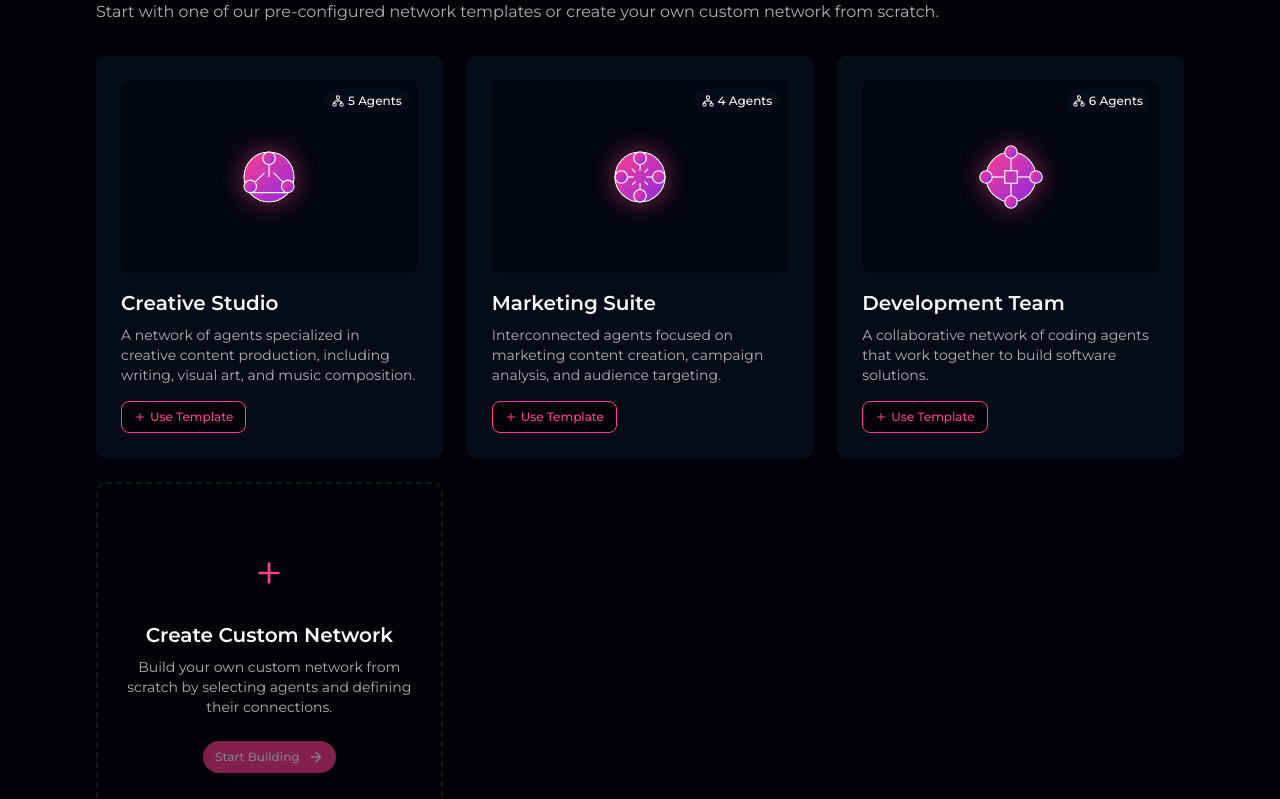
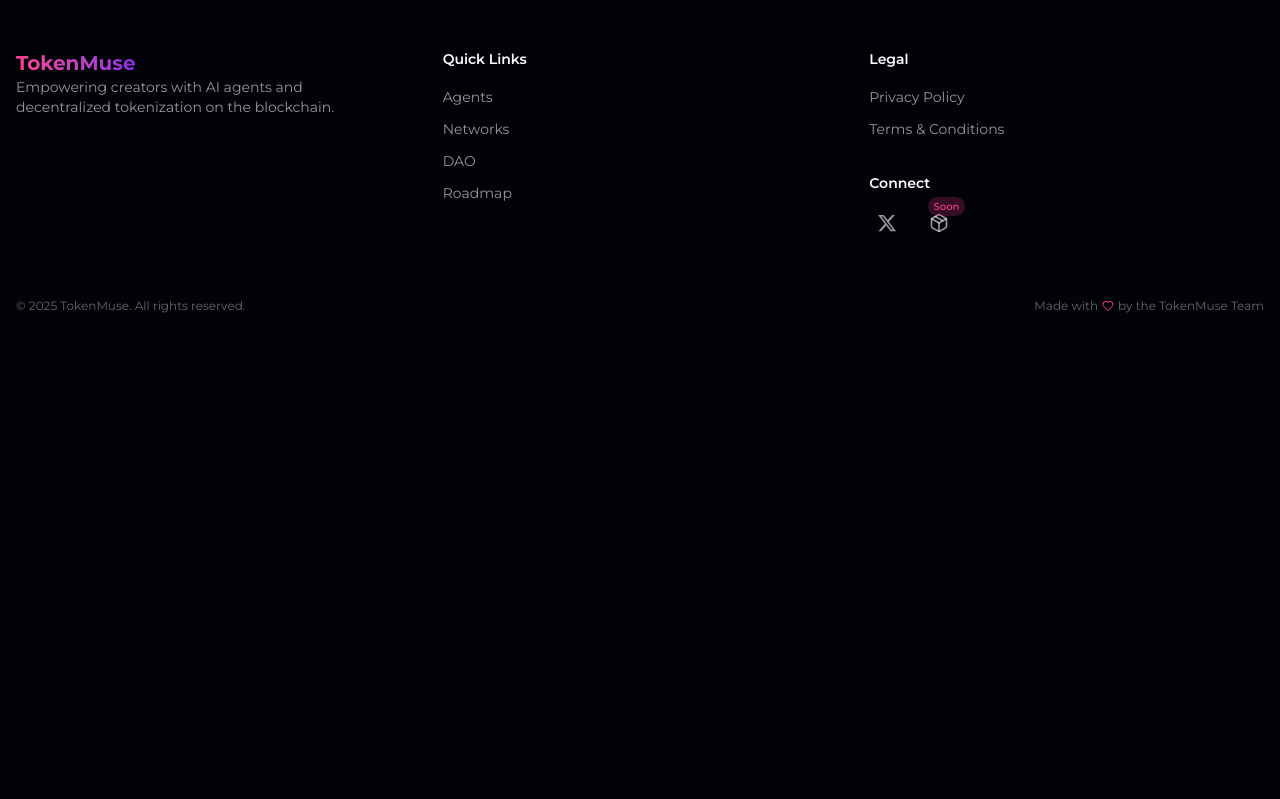
Before and after one commit to BojidarTonev/token-muse-v2, a Next.js app: page /network in a window 1280 px wide. Shown: the part 1460-2259 px from the top of the page. After the commit the page ends 1806 px from the top, so only its background shows below. Built offline with nearby package versions, Linux system fonts and the light colour scheme.

Commit message:
mroe stuff

```diff
--- a/app/network/page.tsx
+++ b/app/network/page.tsx
@@ -268,75 +268,6 @@
               </div>
             </section>
           </ScrollReveal>
-
-          {/* Network List */}
-          <ScrollReveal animation="fadeIn" delay={0.3}>
-            <section>
-              <h2 className="text-2xl font-semibold mb-4">Network Templates</h2>
-              <p className="text-foreground/70 mb-8">
-                Start with one of our pre-configured network templates or create your own custom network from scratch.
-              </p>
-
-              <StaggerContainer className="grid grid-cols-1 md:grid-cols-3 gap-6" delay={0.1}>
-                {networks.map((network, index) => (
-                  <ScrollReveal key={network.id} animation="slideUp" delay={index * 0.05}>
-                    <div className="feature-card group h-full">
-                      <div className="relative w-full h-48 mb-4 rounded-md overflow-hidden bg-background/50">
-                        <div className="absolute inset-0 flex items-center justify-center">
-                          <Image
-                            src={network.image}
-                            alt={network.name}
-                            width={100}
-                            height={100}
-                            className="transition-transform duration-300 group-hover:scale-110"
-                          />
-                        </div>
-                        <div className="absolute top-2 right-2 bg-card px-2 py-1 rounded-full text-xs font-medium flex items-center gap-1">
-                          <Network className="w-3 h-3" />
-                          <span>{network.agents} Agents</span>
-                        </div>
-                      </div>
-
-                      <h3 className="text-xl font-semibold mb-2 group-hover:text-primary transition-colors">
-                        {network.name}
-                      </h3>
-                      <p className="text-sm text-foreground/70 mb-4">
-                        {network.description}
-                      </p>
-
-                      <div className="flex justify-between items-center">
-                        <Link href="/create-network">
-                          <Button variant="outline" size="sm" className="text-primary border-primary hover:bg-primary/10 flex items-center gap-1">
-                            <Plus className="w-3 h-3" />
-                            Use Template
-                          </Button>
-                        </Link>
-                      </div>
-                    </div>
-                  </ScrollReveal>
-                ))}
-
-                {/* Create Custom Network Card */}
-                <ScrollReveal animation="fadeIn" delay={0.4}>
-                  <div className="border-2 border-dashed border-border rounded-lg p-6 flex flex-col items-center justify-center text-center h-[350px] hover:border-primary/50 transition-colors">
-                    <div className="w-16 h-16 rounded-full bg-background flex items-center justify-center mb-4">
-                      <Plus className="w-8 h-8 text-primary" />
-                    </div>
-                    <h3 className="text-xl font-semibold mb-2">Create Custom Network</h3>
-                    <p className="text-sm text-foreground/70 mb-6">
-                      Build your own custom network from scratch by selecting agents and defining their connections.
-                    </p>
-                    <Link href="/create-network">
-                      <Button variant="app" size="sm" className="flex items-center gap-2" disabled>
-                        Start Building
-                        <ArrowRight className="w-4 h-4" />
-                      </Button>
-                    </Link>
-                  </div>
-                </ScrollReveal>
-              </StaggerContainer>
-            </section>
-          </ScrollReveal>
         </main>
       </PageTransition>
     </div>
--- a/app/roadmap/page.tsx
+++ b/app/roadmap/page.tsx
@@ -11,7 +11,7 @@
     quarter: "Q3 2024",
     title: "Platform Foundation",
     description: "Initial platform architecture and core functionality development.",
-    status: "in-progress",
+    status: "completed",
     icon: <Sparkles className="w-5 h-5" />,
     items: [
       { text: "Core platform architecture design", status: "completed" },
@@ -23,10 +23,10 @@
     quarter: "Q4 2024",
     title: "Tokenomics Implementation",
     description: "Implementing the token economy and marketplace functionality.",
-    status: "planned",
+    status: "completed",
     icon: <Blocks className="w-5 h-5" />,
     items: [
-      { text: "Token smart contract development", status: "in-progress" },
+      { text: "Token economic model finalization", status: "completed" },
       { text: "Marketplace foundation", status: "completed" },
       { text: "Token utility implementation", status: "completed" },
     ]
@@ -36,24 +36,24 @@
     quarter: "Q1 2025",
     title: "Network Development",
     description: "Building the foundation for agent networks and collaboration.",
-    status: "in-progress",
+    status: "completed",
     icon: <Network className="w-5 h-5" />,
     items: [
-      { text: "Network creation interface", status: "in-progress" },
-      { text: "Agent-to-agent communication", status: "in-progress" },
-      { text: "Network visualization tools", status: "planned" },
+      { text: "Network creation interface", status: "completed" },
+      { text: "Agent-to-agent communication", status: "completed" },
+      { text: "Network visualization tools", status: "completed" },
     ]
   },
  {
     quarter: "Q2 2025",
     title: "Agent Capabilities",
     description: "Expanding agent capabilities and interaction models.",
-    status: "planned",
+    status: "in-progress",
     icon: <Users className="w-5 h-5" />,
     items: [
-      { text: "Advanced agent customization", status: "planned" },
-      { text: "Multi-modal agent support", status: "planned" },
-      { text: "Agent performance analytics", status: "planned" },
+      { text: "Advanced agent customization", status: "in-progress" },
+      { text: "Multi-modal agent support", status: "in-progress" },
+      { text: "Agent performance analytics", status: "in-progress" },
     ]
   },
   {
--- a/app/tokenomics/page.tsx
+++ b/app/tokenomics/page.tsx
@@ -180,8 +180,8 @@
                             </linearGradient>
                           </defs>
                           <circle cx="50" cy="50" r="45" fill="transparent" stroke="var(--chart-2)" strokeWidth="10" />
-                          <path d="M50,5 A45,45 0 0,1 95,50" fill="transparent" stroke="var(--primary)" strokeWidth="10" />
-                          <text x="50" y="45" textAnchor="middle" dominantBaseline="middle" fill="currentColor" fontSize="16" fontWeight="bold">25%</text>
+                          <path d="M50,5 A45,45 0 0,1 50,95 A45,45 0 0,1 5,50" fill="transparent" stroke="var(--primary)" strokeWidth="10" />
+                          <text x="50" y="45" textAnchor="middle" dominantBaseline="middle" fill="currentColor" fontSize="16" fontWeight="bold">75%</text>
                           <text x="50" y="60" textAnchor="middle" dominantBaseline="middle" fill="currentColor" fontSize="10">Burn Rate</text>
                         </svg>
                       </div>
@@ -207,10 +207,10 @@
                           <Flame className="w-4 h-4 text-primary" />
                           <span className="text-sm font-medium">Developer Token Burn</span>
                         </div>
-                        <span className="text-sm font-bold">25%</span>
+                        <span className="text-sm font-bold">75%</span>
                       </div>
                       <div className="w-full bg-background/50 h-2 rounded-full">
-                        <div className="bg-primary h-2 rounded-full" style={{ width: '25%' }}></div>
+                        <div className="bg-primary h-2 rounded-full" style={{ width: '75%' }}></div>
                       </div>
                     </div>
 
@@ -249,7 +249,7 @@
                 <ScrollReveal animation="slideUp" delay={0.1}>
                   <div className="feature-card text-center">
                     <div className="w-24 h-24 mx-auto mb-4 rounded-full bg-primary/10 flex items-center justify-center">
-                      <span className="text-2xl font-bold text-primary">40%</span>
+                      <span className="text-2xl font-bold text-primary">70%</span>
                     </div>
                     <h3 className="font-semibold mb-2">Community & Ecosystem</h3>
                     <p className="text-sm text-foreground/70">
@@ -261,7 +261,7 @@
                 <ScrollReveal animation="slideUp" delay={0.2}>
                   <div className="feature-card text-center">
                     <div className="w-24 h-24 mx-auto mb-4 rounded-full bg-primary/10 flex items-center justify-center">
-                      <span className="text-2xl font-bold text-primary">25%</span>
+                      <span className="text-2xl font-bold text-primary">30%</span>
                     </div>
                     <h3 className="font-semibold mb-2">Team & Advisors</h3>
                     <p className="text-sm text-foreground/70">
```
